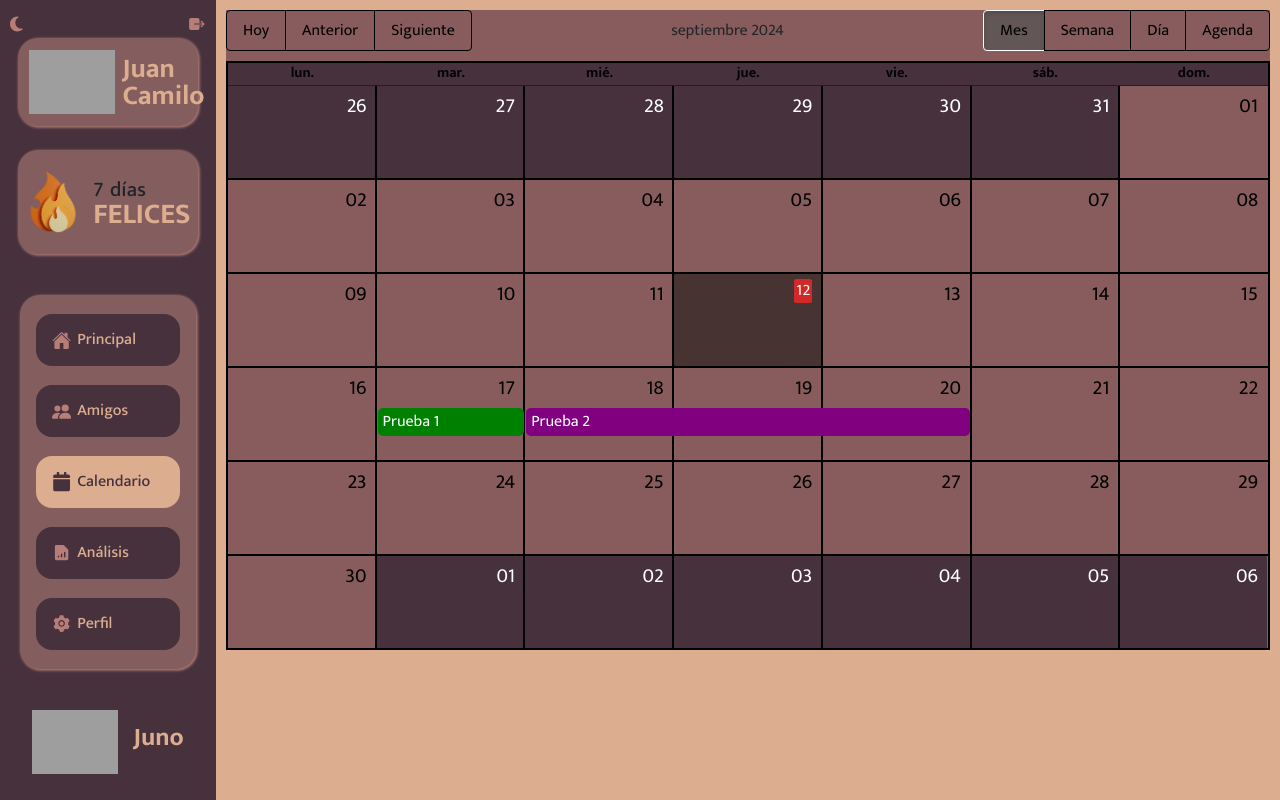
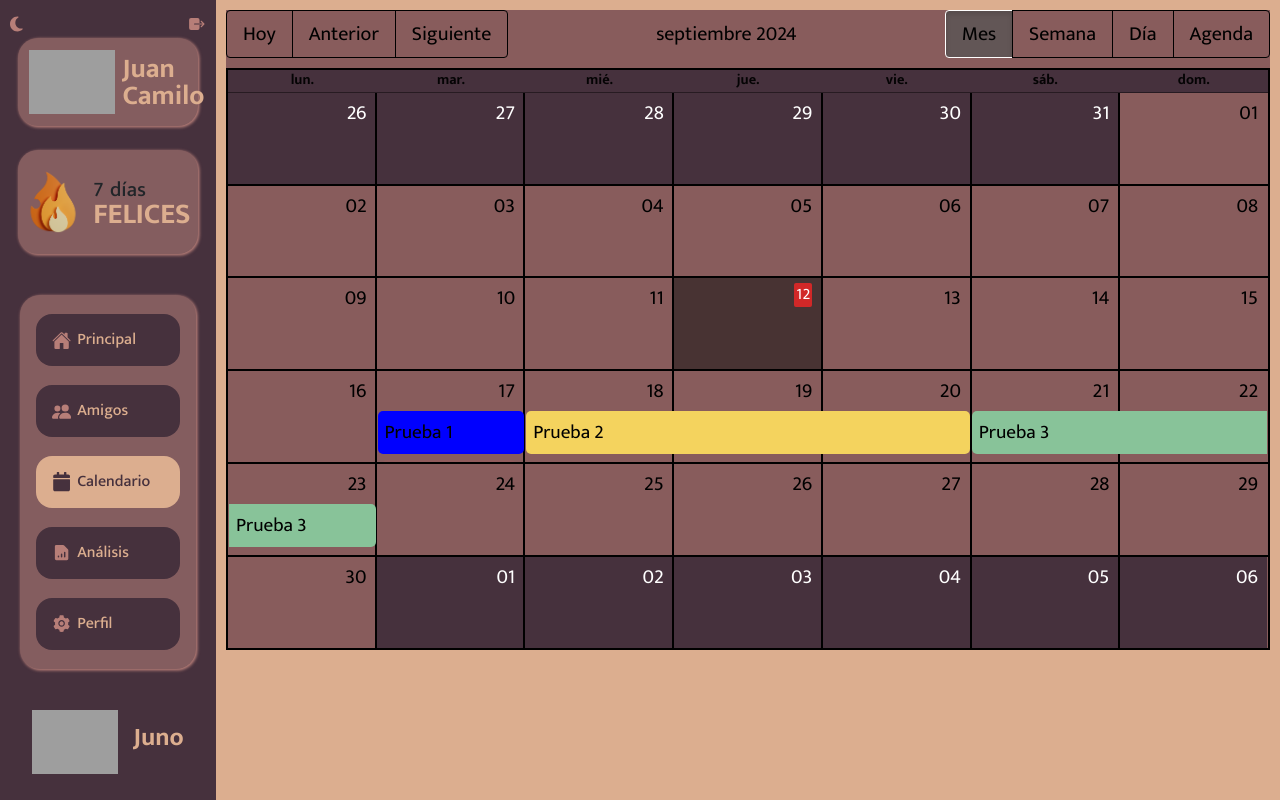
Before and after one commit to JuanCa-16/junoWEB, a React (Vite) app: page /calendario in a window 1280 px wide. Built offline with nearby package versions, Linux system fonts and the light colour scheme; grey boxes are pictures that could not be loaded.

Commit message:
calendariofinal

```diff
--- a/src/estilos/calendario.css
+++ b/src/estilos/calendario.css
@@ -3,11 +3,13 @@
   height: 80vh;
   margin: 0 auto;
   max-width: 1920px;
+
 }
 
 .tela {
   display: flex;
   background-color: #885c5c;
+  border-color: #000000;
 }
 
 .toolbar {
@@ -16,6 +18,9 @@
 
 .rbc-toolbar {
   background-color: #885c5c;
+  color: #000000;
+  display: flex;
+  font-size: 20px;
 }
 
 
@@ -51,6 +56,13 @@
 .rbc-toolbar button{
   color:  #000000;
   border: 1px solid  #000000;
+  transition: background-color 0.3s ease;
+  border-radius: 4px;
+}
+
+.rbc-toolbar button:hover {
+  background-color: #6e4b3b; /* Color de fondo cuando el mouse está encima */
+  color: #ffffff;
 }
 
 .rbc-toolbar button:active,
@@ -58,6 +70,12 @@
   background-color: #625656;
   border-color: #ffffff;
 
+}
+
+.rbc-event {
+  font-size: 1.2rem; /* Aumenta el tamaño de la fuente */
+  padding: 7px;     /* Agrega más espacio alrededor del contenido */
+  height: auto;      /* Permite que el evento sea más alto si es necesario */
 }
 /*lineas */
 .rbc-month-view{
@@ -110,6 +128,18 @@
   margin: 5px;
   font-size: 16px;
 }
+
+.rbc-show-more {
+  background-color: #905c5c; /* Color de fondo personalizado */
+  color: #ffffff;            /* Color del texto */
+  padding: 5px 10px;         /* Ajustar el padding */
+  border-radius: 4px;        /* Añadir bordes redondeados */
+  cursor: pointer;           /* Mostrar el cursor de mano */
+}
+.rbc-show-more:hover {
+  background-color: #6e4b3b; /* Cambiar el color de fondo al pasar el mouse */
+}
+
 
 .rbc-time-content,.rbc-time-content > .rbc-day-slot,.rbc-timeslot-group, .rbc-time-slot{
   color: #000000;
--- a/src/paginas/calendario.jsx
+++ b/src/paginas/calendario.jsx
@@ -1,5 +1,5 @@
 import React, { useState } from 'react';
-import { Calendar, momentLocalizer } from 'react-big-calendar';
+import { Calendar, momentLocalizer} from 'react-big-calendar';
 import moment from 'moment';
 import 'moment/locale/es';
 import 'react-big-calendar/lib/css/react-big-calendar.css';
@@ -10,6 +10,8 @@ moment.locale('es');
 const Calendario = () => {
 const localizer = momentLocalizer(moment);
 const [eventoSelecionado, SeteventoSelecionado] = useState(null);
+
+
 const [eventos] = useState([
     {
     id: 1,
@@ -19,22 +21,59 @@ const [eventos] = useState([
     color: 'green',
     tipo: 'Prueba',
     title: 'Prueba 1',
+    emocion: 'Triste',
     },
     {
     id: 2,
     title: 'Prueba 2',
+    emocion: 'Feliz',
     start: moment('2024-09-18 07:00').toDate(),
     end: moment('2024-09-20 09:00').toDate(),
     desc: 'Prueba de eventos de historia',
     color: 'purple',
     tipo: 'Prueba',
-    }
+},
+{
+    id: 3,
+    start: moment('2024-09-17').toDate(),
+    end: moment('2024-09-18').toDate(),
+    desc: 'Parcial1',
+    color: 'green',
+    tipo: 'Prueba',
+    title: 'Prueba 3',
+    emocion: 'Aburrido',
+    },
+{
+    id: 4,
+    start: moment('2024-09-21').toDate(),
+    end: moment('2024-09-23 7:00' ).toDate(),
+    desc: 'Parcial1',
+    color: 'green',
+    tipo: 'Prueba',
+    title: 'Prueba 3',
+    emocion: 'Motivado',
+},
+{
+    id: 1,
+    start: moment('2024-09-17').toDate(),
+    end: moment('2024-09-18').toDate(),
+    desc: 'Prueba de eventos de matemáticas',
+    color: 'green',
+    tipo: 'Prueba',
+    title: 'Prueba 4',
+    emocion: 'Triste',
+    },
+    {
+        id: 3,
+        start: moment('2024-09-17').toDate(),
+        end: moment('2024-09-18').toDate(),
+        desc: 'Prueba de eventos de matemáticas',
+        color: 'green',
+        tipo: 'Prueba',
+        title: 'Prueba 5',
+        emocion: 'Enojado',
+        },
 ]);
-const estilosevento = (eventos) => ({
-    style:{
-        backgroundColor:eventos.color
-}
-})
 
 const handleEventClick = (event) => {
     SeteventoSelecionado(event);
@@ -44,14 +83,48 @@ const handleEventClose = () => {
     SeteventoSelecionado(null);
 };
 
+const estilosevento = (eventos) => {
+    let color;
+    switch (eventos.emocion) {
+        case 'Triste':
+            color = 'blue';
+            break;
+        case 'Aburrido':
+            color = 'purple';
+            break;
+        case 'Enojado':
+            color = '#d9534f';
+            break;
+        case 'Feliz':
+            color = '#f4d35e';
+            break;
+        case 'Motivado':
+            color = '#88c399';
+            break;
+        case 'Ancioso':
+            color = '#e9967a';
+            break;
+        default:
+            color = eventos.color;
+            break;
+    }
+    return {
+        style: {
+            backgroundColor: color,
+            color: 'black'
+        }
+    };
+};
 const EventModal = ({evento, onClose }) => {
     return (
     <div className="modal">
         <div className="modal-content">
         <h2>{evento.title}</h2>
         <p>Descripción: {evento.desc}</p>
+        <p>Emocion: {evento.emocion}</p>
         <p>Inicio: {evento.start.toLocaleString()}</p>
         <p>Fin: {evento.end.toLocaleString()}</p>
+
         <button onClick={onClose}>Cerrar</button>
         </div>
     </div>
@@ -63,6 +136,7 @@ return (
         <div className="toolbar">
         </div>
         <div className="calendar-container">
+
     <Calendar
         localizer={localizer}
         events={eventos}
```
